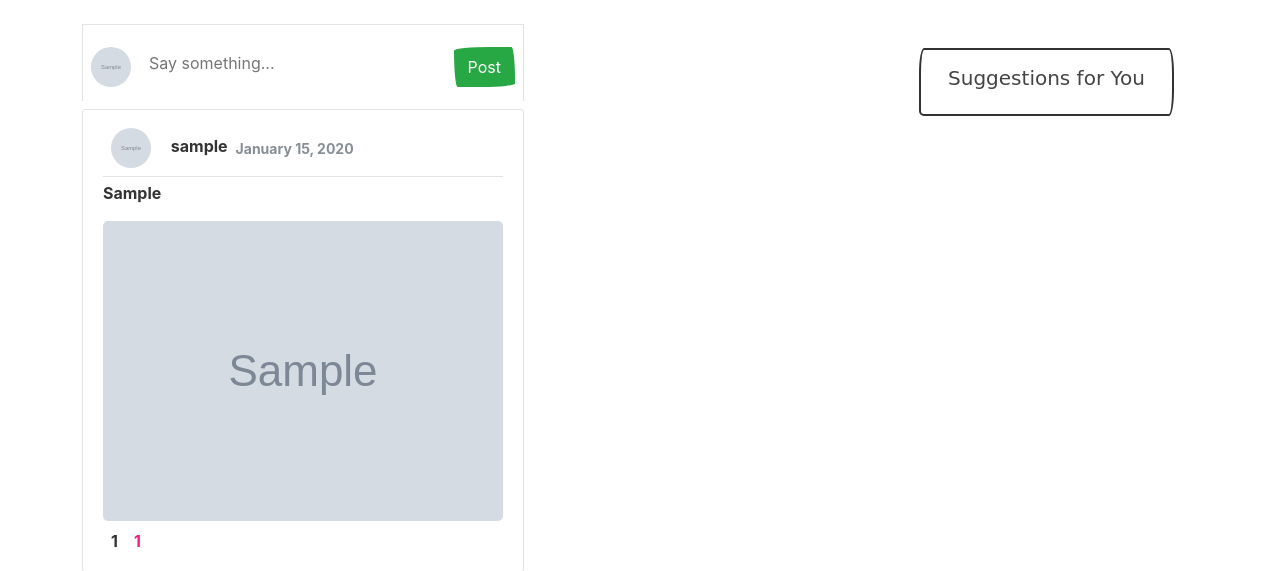
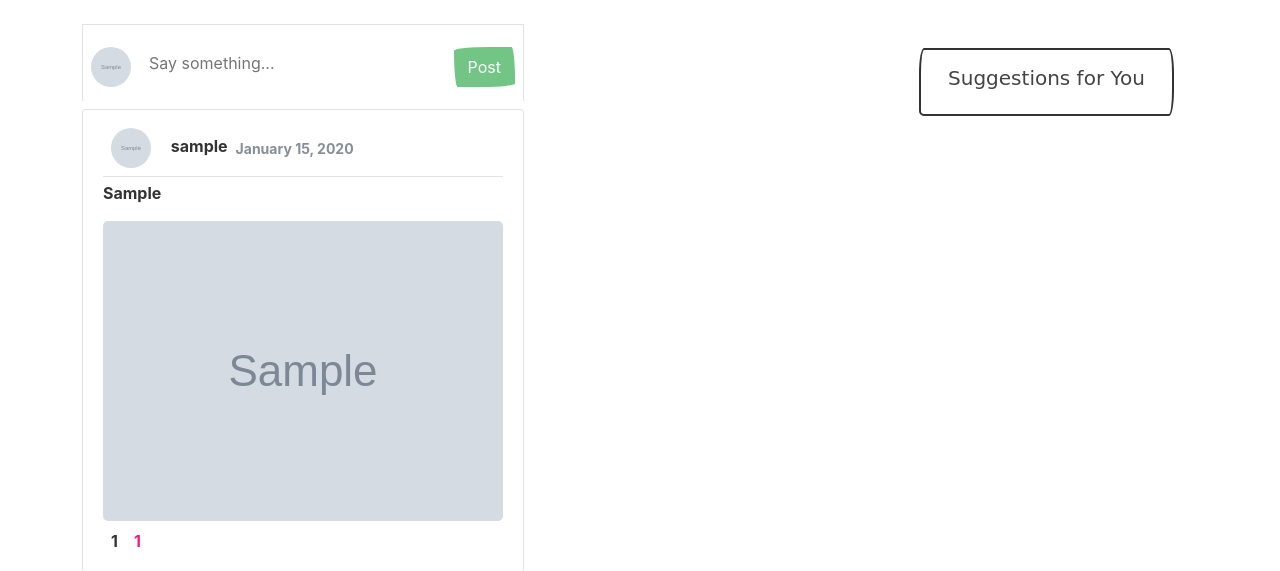
Before and after one commit to jck-bit/Threats, a Django app: page / in a window 1280 px wide. Shown: the part 76-647 px from the top of the page. Run offline with Django 4.2, Linux system fonts and the light colour scheme; a user stored in the database is signed in; tables that the repository leaves empty hold one stand-in row (values such as "Sample post"); grey boxes marked "Sample" are stand-in pictures; data that the repository does not hold is empty; some libraries are stand-ins or nearby versions; some web fonts are replaced.

Commit message:
the post button is faded when disabled

```diff
--- a/posts/templates/posts/home.html
+++ b/posts/templates/posts/home.html
@@ -10,7 +10,7 @@
                 <img class="rounded-circle article-img" src="{{user.profile.image.url}}" alt="">
               </a>
                 <textarea id="inputField" name="caption" class="border-0 mt-3" placeholder="Say something..." oninput="resizeTextarea()" style="resize: none; display: block; color: black;"></textarea>
-                <button type="submit" class="btn btn-success ml-2" id="createPostBtn">Post</button>
+                <button type="submit" class="btn btn-success ml-2" id="submitButton">Post</button>
             </div>
         </div>
     </form>
@@ -56,6 +56,9 @@
         const inputField = document.getElementById('inputField');
         inputField.style.height = 'auto';
         inputField.style.height = (inputField.scrollHeight) + 'px';
+
+        const submitButton = document.getElementById('submitButton');
+        submitButton.disabled = inputField.value.trim() === '';
     }
     window.addEventListener('load', resizeTextarea);
 
```
